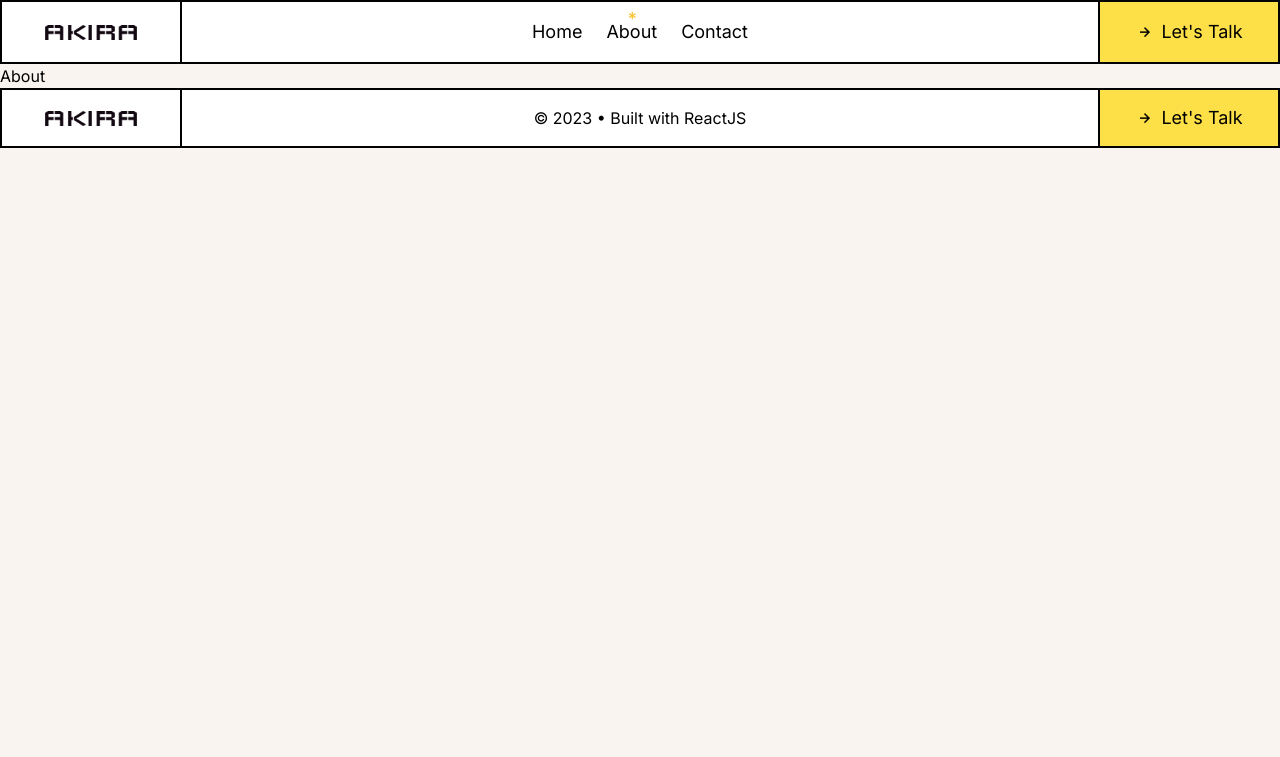
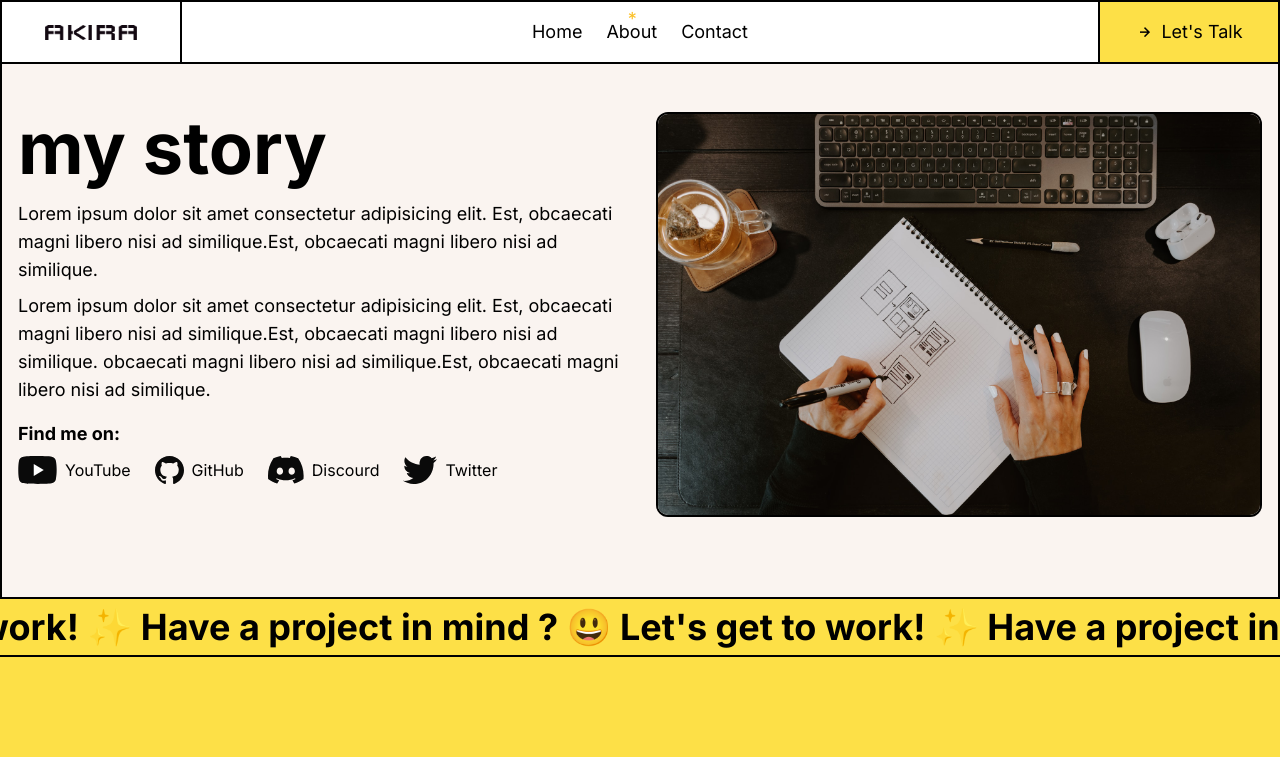
Before and after one commit to akiraafu/react-tailwindcss-portfolio, a React (Vite) app: page /about in a window 1280 px wide. Shown: the top 757 px of the page. Built offline with nearby package versions, Linux system fonts and the light colour scheme.

Commit message:
set up about page

```diff
--- a/src/components/Contact.jsx
+++ b/src/components/Contact.jsx
@@ -3,7 +3,7 @@ import { Link } from "react-router-dom";
 
 const Contact = () => {
   return (
-    <section className="px-4 bg-yellow-300 hover:bg-black hover:text-white cursor-pointer border-black ease-in-out duration-150">
+    <section className="px-4 bg-yellow-300 hover:bg-black hover:text-white cursor-pointer border-t-2 border-black ease-in-out duration-150">
       <Link to="contact">
         <div className="container mx-auto md:flex gap-8 py-24">
           <div className="flex-col items-center">
--- a/src/data.js
+++ b/src/data.js
@@ -1,4 +1,13 @@
-import { Portfolio1, Portfolio2, Portfolio3, Portfolio4 } from "./assets";
+import {
+  Portfolio1,
+  Portfolio2,
+  Portfolio3,
+  Portfolio4,
+  YouTube,
+  Twitter,
+  Github,
+  Discourd,
+} from "./assets";
 
 export const portfolioData = [
   {
@@ -30,3 +39,30 @@ export const portfolioData = [
     link: "#",
   },
 ];
+
+export const socials = [
+  {
+    name: "YouTube",
+    icon: YouTube,
+    alt: "Follow me on YouTube",
+    link: "https://youtube.com/username",
+  },
+  {
+    name: "GitHub",
+    icon: Github,
+    alt: "Fork me on GitHub",
+    link: "https://github.com/username",
+  },
+  {
+    name: "Discourd",
+    icon: Discourd,
+    alt: "Join Discourd",
+    link: "https://discourd.com/username",
+  },
+  {
+    name: "Twitter",
+    icon: Twitter,
+    alt: "Follow me on Twitter",
+    link: "https://twitter.com/username",
+  },
+];
--- a/src/pages/about/About.jsx
+++ b/src/pages/about/About.jsx
@@ -1,7 +1,65 @@
-import React from "react";
+import { socials } from "../../data";
+import { HeroMd } from "../../assets";
+import Scroller from "../../components/Scroller";
+import Contact from "../../components/Contact";
 
 const About = () => {
-  return <div>About</div>;
+  return (
+    <>
+      <section className="py-12 border-x-2 border-black">
+        <div className="container mx-auto px-4 grid gap-8 lg:grid-cols-2">
+          <div>
+            <h1 className="text-4xl lg:text-5xl xl:text-7xl font-bold mb-4">
+              my story
+            </h1>
+            <p className="mb-2 text-lg">
+              Lorem ipsum dolor sit amet consectetur adipisicing elit. Est,
+              obcaecati magni libero nisi ad similique.Est, obcaecati magni
+              libero nisi ad similique.
+            </p>
+            <p className="mb-4 text-lg">
+              Lorem ipsum dolor sit amet consectetur adipisicing elit. Est,
+              obcaecati magni libero nisi ad similique.Est, obcaecati magni
+              libero nisi ad similique. obcaecati magni libero nisi ad
+              similique.Est, obcaecati magni libero nisi ad similique.
+            </p>
+            <div className="text-lg font-bold">Find me on:</div>
+            <div className="mb-8">
+              <ul className="flex gap-6">
+                {socials.map((item, index) => (
+                  <li key={index}>
+                    <a
+                      target="_blank"
+                      href={item.link}
+                      rel="noopener noreferrer"
+                      className="py-2 flex flex-col md:flex-row gap-2 items-center justify-center"
+                    >
+                      <img src={item.icon} alt={item.alt} width="" height="" />
+                      {item.name}
+                    </a>
+                  </li>
+                ))}
+              </ul>
+            </div>
+          </div>
+          <div>
+            <img
+              src={HeroMd}
+              alt="img"
+              className="border-black border-2 rounded-xl mb-8"
+            />
+          </div>
+        </div>
+      </section>
+      <Scroller
+        text={
+          " 😃 Let's get to work! ✨ Have a project in mind ? 😃 Let's get to work! ✨ Have a project in mind ?  😃 Let's get to work! ✨ Have a project in mind ? 😃 Let's get to work! ✨ Have a project in mind ?"
+        }
+        link="/contact"
+      />
+      <Contact />
+    </>
+  );
 };
 
 export default About;
--- a/src/pages/home/Home.jsx
+++ b/src/pages/home/Home.jsx
@@ -75,7 +75,7 @@ const Home = () => {
       </section>
       <Scroller
         text={
-          " 😃 Let's get to work! ✨ Have a project in mind ? 😃 Let's get to work! ✨ Have a project in mind ?"
+          " 😃 Let's get to work! ✨ Have a project in mind ? 😃 Let's get to work! ✨ Have a project in mind ?  😃 Let's get to work! ✨ Have a project in mind ? 😃 Let's get to work! ✨ Have a project in mind ?"
         }
         link="/contact"
       />
```
